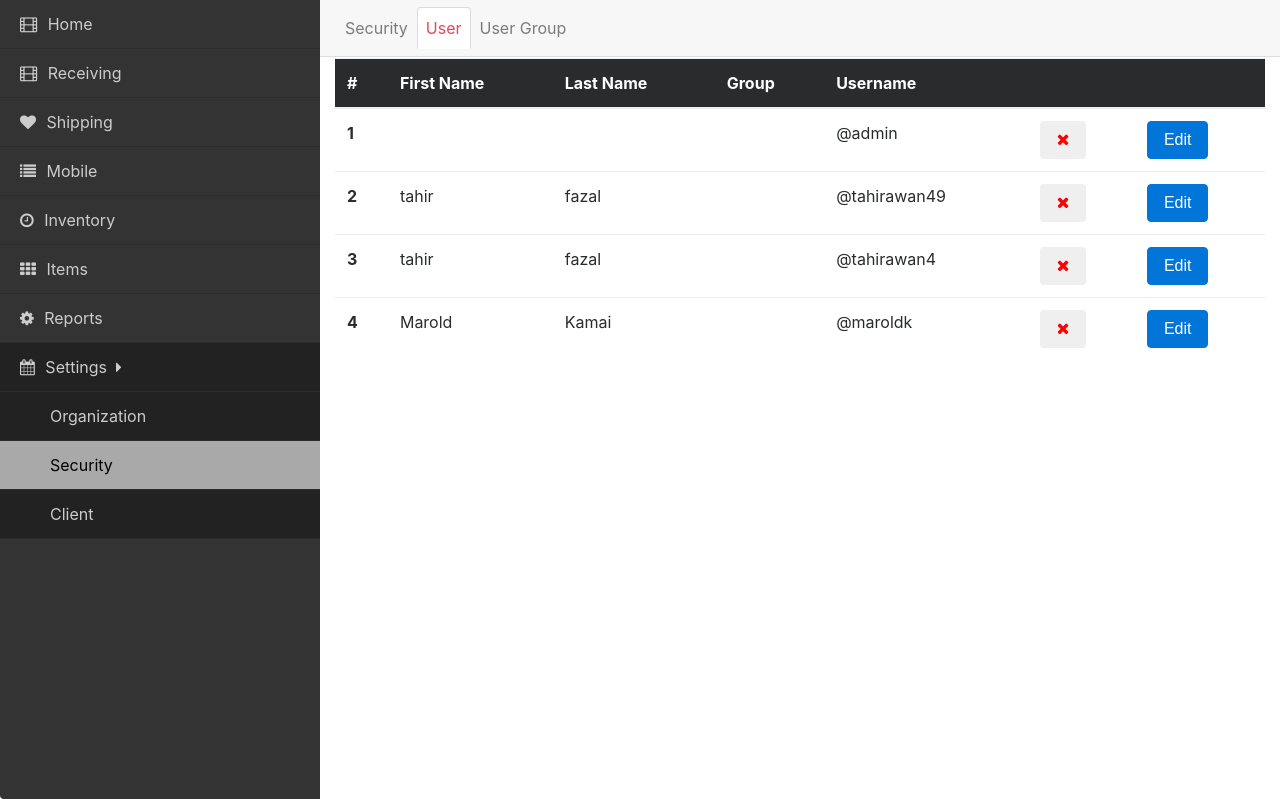
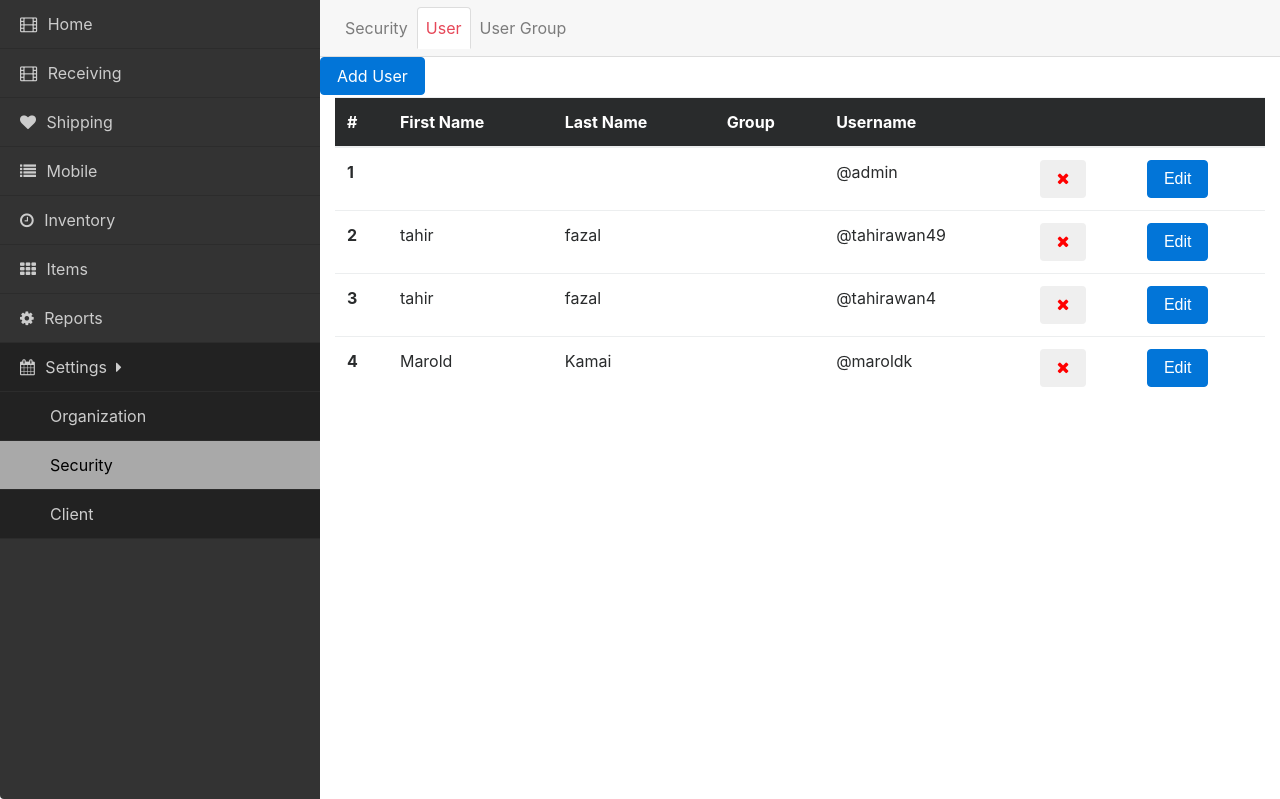
Before and after one commit to prioritysg/Menu, a Django app: page /security_settings in a window 1280 px wide, after a click on "User". Shown: the part 57-856 px from the top of the page. Run offline with Django 3.2, Linux system fonts and the light colour scheme; a user stored in the database is signed in; data comes from the database, SQL or seed files in the repository; data that the repository does not hold is empty; some libraries are stand-ins or nearby versions.

Commit message:
New User adding feature.

```diff
--- a/Menu/urls.py
+++ b/Menu/urls.py
@@ -22,7 +22,7 @@ from django.contrib.auth import views as auth_views
 from app.forms import UserLoginForm
 from app.views import (index, receiving, item, settings as setting_view, SignUpView, home, shipping, mobile, reports,
                        inventory
-, organization_settings, client_settings, security_settings, remove_user, user_edit)
+, organization_settings, client_settings, security_settings, remove_user, user_edit, user_add)
 
 urlpatterns = [
                   path('admin/', admin.site.urls),
@@ -40,6 +40,7 @@ urlpatterns = [
                   path('settings', setting_view, name='settings'),
                   path('remove/user/', remove_user, name='remove_user'),
                   path('edit/user/', user_edit, name='edit_user'),
+                  path('add/user/', user_add, name='add_user'),
                   path(r'login/', auth_views.login,
                        {'template_name': 'login.html', 'authentication_form': UserLoginForm},
                        name='login'),
--- a/app/forms.py
+++ b/app/forms.py
@@ -45,3 +45,11 @@ class UserEditForm(forms.ModelForm):
     class Meta:
         model = User
         fields = ('first_name', 'last_name', 'email', 'group')
+
+
+class UserAddForm(forms.ModelForm):
+    group = forms.ChoiceField(choices=UserGroup.USER_TYPES)
+
+    class Meta:
+        model = User
+        fields = ('first_name', 'last_name', 'email', 'group','username')
--- a/app/templates/settings_security.html
+++ b/app/templates/settings_security.html
@@ -38,6 +38,7 @@
         </div>
         <div role="tabpanel" class="tab-pane fade" id="inner_user">
             <div class="row">
+                <a href="{% url 'add_user' %}" class="btn btn-primary"> Add User</a>
                 <div class="col-lg-12">
                     <div class="col-lg-12">
                         {% for user in users %}
@@ -70,6 +71,36 @@
                             </div>
 
                         {% endfor %}
+                    </div>
+
+                    <div class="col-lg-12">
+
+                        <div class="modal fade" id="useradd" tabindex="-1" role="dialog"
+                             aria-labelledby="exampleModalLabel" aria-hidden="true">
+                            <div class="modal-dialog" role="document">
+                                <div class="modal-content">
+                                    <div class="modal-header">
+                                        <h5 class="modal-title" id="exampleModalLabel">Add User</h5>
+                                        <button type="button" class="close" data-dismiss="modal" aria-label="Close">
+                                            <span aria-hidden="true">&times;</span>
+                                        </button>
+                                    </div>
+                                    <div class="modal-body">
+                                        <form role="form" method="post" action="{% url 'add_user' %}">
+                                            {% csrf_token %}
+                                            <div class="login-form">
+                                                <h2 class="heading">Add</h2>
+                                                {% bootstrap_form user_form %}
+                                                {% buttons %}
+                                                    <button type="submit" class="btn btn-success">Submit <span
+                                                            class="glyphicon glyphicon-log-in"></span></button>
+                                                {% endbuttons %}
+                                            </div>
+                                        </form>
+                                    </div>
+                                </div>
+                            </div>
+                        </div>
                     </div>
 
 
--- a/app/views.py
+++ b/app/views.py
@@ -3,7 +3,7 @@ from django.shortcuts import render, redirect
 from django.urls import reverse_lazy, reverse
 from django.views.generic import FormView
 
-from app.forms import UserSignUpForm, GroupAccessForm, UserEditForm
+from app.forms import UserSignUpForm, GroupAccessForm, UserEditForm, UserAddForm
 from django.contrib.auth import login
 from django.contrib.auth.decorators import login_required
 
@@ -79,8 +79,10 @@ def security_settings(request):
 
     groups = GroupAccess.objects.all().order_by('id')
     forms_array = [{'id': group.id, 'form': GroupAccessForm(instance=group)} for group in groups]
+    user_form = UserEditForm()
     return render(request, 'settings_security.html',
-                  {'tab': 'security_settings', 'users': users, 'groups': groups, 'form_array': forms_array})
+                  {'tab': 'security_settings', 'users': users, 'groups': groups, 'form_array': forms_array,
+                   'user_form': user_form})
 
 
 @login_required(login_url='/login/')
@@ -106,6 +108,22 @@ class SignUpView(FormView):
         return super(SignUpView, self).form_valid(form)
 
 
+def user_add(request):
+    if request.POST:
+        requested_data = request.POST.copy()
+        create_user_form = UserAddForm(requested_data)
+        if create_user_form.is_valid():
+            user = create_user_form.save()
+            group = UserGroup.objects.filter(user_type=requested_data.get('group')).first()
+            if user not in group.users.all():
+                group.users.add(user)
+        else:
+            return render(request, 'settings_add_user.html', {'tab': 'security_settings', 'form': create_user_form})
+        return redirect(reverse('security_settings'))
+    form = UserAddForm()
+    return render(request, 'settings_add_user.html', {'tab': 'security_settings', 'form': form})
+
+
 def user_edit(request):
     requested_data = request.POST.copy()
     user_to_edit = User.objects.get(id=request.POST.get('id'))
```
Also changed, not shown: app/templates/settings_add_user.html (added, +26 -0 lines).
